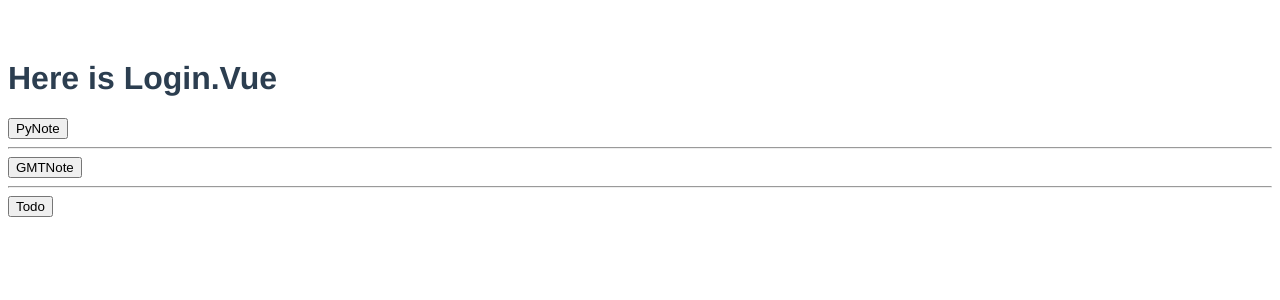
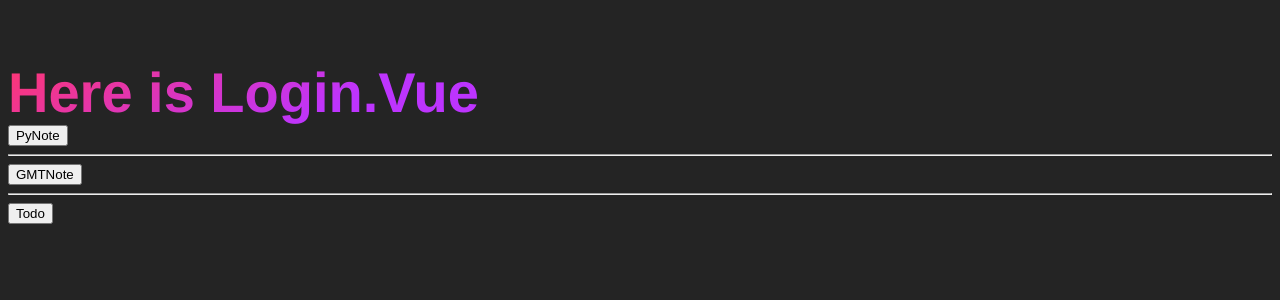
Before and after one commit to Huadangfan/my-notes, a Vue app: page / in a window 1280 px wide. Shown: the top 300 px of the page. Built offline with nearby package versions, Linux system fonts and the light colour scheme; what @kangc/v-md-editor would draw is missing.

Commit message:
change color 2023.02.15

```diff
--- a/src/App.vue
+++ b/src/App.vue
@@ -26,4 +26,7 @@ export default {
   color: #2c3e50;
   margin-top: 60px;
 }
+body{
+  background-color: rgb(36, 36, 36);
+}
 </style>
--- a/src/components/GmtNote.vue
+++ b/src/components/GmtNote.vue
@@ -12,12 +12,20 @@ export default {
       str: '# dddd'
     }
   },
+  beforeCreate() {
+        this.$nextTick(()=>{
+            document.body.setAttribute('style', 'background:white')
+        })
+  },
   created() {
     axios.get("gmt.md").then(res => {
       console.log(res.data);
       this.str = res.data;
     })
-  }
+  },
+  beforeUnmount(){
+        document.body.setAttribute('style', 'background:rgb(36,36,36)')
+  },
 }
 </script>
 
--- a/src/components/ProcessList.vue
+++ b/src/components/ProcessList.vue
@@ -1,5 +1,7 @@
 <template>
-    <v-md-preview :text="str" left-toolbar="tip" height="500px"></v-md-preview>
+    <div>
+        <v-md-preview :text="str" left-toolbar="tip" height="500px"></v-md-preview>
+    </div>
 </template>
 
 <script>
@@ -13,12 +15,20 @@ export default {
             str: '# dddd'
         }
     },
+    beforeCreate() {
+        this.$nextTick(()=>{
+            document.body.setAttribute('style', 'background:white')
+        })
+    },
     created() {
         axios.get(this.filename).then(res => {
             console.log(res.data);
             this.str = res.data;
         })
-    }
+    },
+    beforeUnmount(){
+        document.body.setAttribute('style', 'background:rgb(36,36,36)')
+    },
 }
 </script>
 
@@ -39,6 +49,6 @@ li {
 }
 
 a {
-    color: #42b983;
+    color: rgb(66, 185, 131);
 }
 </style>
--- a/src/components/PyNote.vue
+++ b/src/components/PyNote.vue
@@ -13,12 +13,20 @@ export default {
             str: '# dddd'
         }
     },
+    beforeCreate() {
+        this.$nextTick(()=>{
+            document.body.setAttribute('style', 'background:white')
+        })
+    },
     created() {
         axios.get(this.filename).then(res => {
             console.log(res.data);
             this.str = res.data;
         })
-    }
+    },
+    beforeUnmount(){
+        document.body.setAttribute('style', 'background:rgb(36,36,36)')
+    },
 }
 </script>
 
--- a/src/views/LogIn.vue
+++ b/src/views/LogIn.vue
@@ -1,6 +1,7 @@
 <template>
   <div>
-    <h1>Here is Login.Vue</h1>
+    <span class="clip" @click="jumpTodo">Here is Login.Vue</span>
+    <br>
     <button @click="jumpPynote">PyNote</button>
     <hr>
     <button @click="jumpGMTnote">GMTNote</button>
@@ -29,6 +30,13 @@ export default {
 }
 </script>
 
-<style>
-
+<style scoped>
+.clip{
+  font-family: Helvetica,Arial,sans-serif;
+  font-size: 350%;
+  font-weight: 700;
+  background: -webkit-linear-gradient(120deg, #bd34fe 30%, #ff3670);
+  background-clip: text;
+  color: transparent;
+}
 </style>
```
